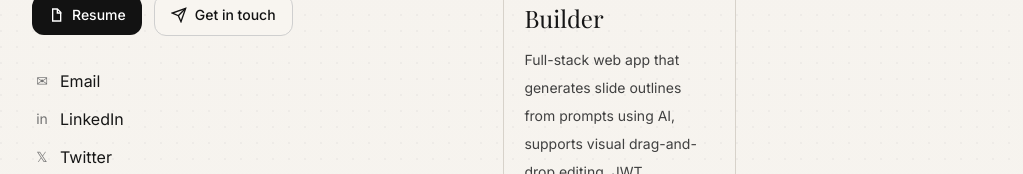
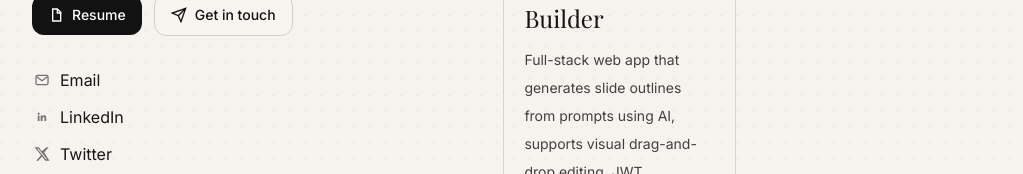
Before and after one commit to Drv4ever/Portfolio, a Next.js app: page / in a window 1280 px wide. Shown: the part 626-800 px from the top of the page, without its empty margins (256-1279 px from the left). Built offline with nearby package versions, Linux system fonts and the light colour scheme; a web font is replaced by a local one.

Commit message:
changes github and email logo

```diff
--- a/src/components/Hero.tsx
+++ b/src/components/Hero.tsx
@@ -5,11 +5,28 @@ import HeroActions from "@/components/HeroActions";
 import { profile } from "@/data/content";
 
 export default function Hero() {
-  const socialIcon: Record<string, string> = {
-    Email: "✉",
-    LinkedIn: "in",
-    Twitter: "𝕏",
-    GitHub: "◉"
+  const socialIcon: Record<string, JSX.Element> = {
+    Email: (
+      <svg viewBox="0 0 24 24" className="h-4 w-4" fill="none" stroke="currentColor" strokeWidth="1.9" aria-hidden="true">
+        <rect x="3" y="5" width="18" height="14" rx="2" />
+        <path d="m4 7 8 6 8-6" />
+      </svg>
+    ),
+    LinkedIn: (
+      <svg viewBox="0 0 24 24" className="h-4 w-4" fill="currentColor" aria-hidden="true">
+        <path d="M6.94 8.5a1.56 1.56 0 1 1 0-3.12 1.56 1.56 0 0 1 0 3.12ZM5.6 9.75h2.68V18H5.6V9.75Zm4.35 0h2.57v1.13h.04c.36-.68 1.23-1.4 2.54-1.4 2.72 0 3.22 1.78 3.22 4.09V18h-2.67v-3.88c0-.92-.02-2.1-1.28-2.1-1.28 0-1.48 1-1.48 2.03V18H9.95V9.75Z" />
+      </svg>
+    ),
+    Twitter: (
+      <svg viewBox="0 0 24 24" className="h-4 w-4" fill="currentColor" aria-hidden="true">
+        <path d="M18.9 2H22l-6.77 7.73L23.2 22h-6.26l-4.9-6.42L6.42 22H3.3l7.24-8.27L.8 2h6.42l4.43 5.86L18.9 2Zm-1.1 18h1.73L6.3 3.9H4.44L17.8 20Z" />
+      </svg>
+    ),
+    GitHub: (
+      <svg viewBox="0 0 24 24" className="h-4 w-4" fill="currentColor" aria-hidden="true">
+        <path d="M12 .7a11.3 11.3 0 0 0-3.57 22.02c.57.1.78-.25.78-.55v-2.14c-3.17.69-3.84-1.34-3.84-1.34-.52-1.31-1.27-1.66-1.27-1.66-1.03-.7.08-.7.08-.7 1.14.08 1.74 1.16 1.74 1.16 1 .72 2.6.52 3.24.4.1-.73.4-1.23.72-1.52-2.53-.29-5.19-1.25-5.19-5.55 0-1.23.44-2.24 1.16-3.03-.12-.28-.5-1.43.12-2.97 0 0 .95-.3 3.1 1.16a10.8 10.8 0 0 1 5.66 0c2.14-1.46 3.08-1.16 3.08-1.16.63 1.54.24 2.69.12 2.97.72.79 1.16 1.8 1.16 3.03 0 4.31-2.67 5.26-5.2 5.54.4.35.78 1.03.78 2.08v3.1c0 .3.2.66.79.55A11.3 11.3 0 0 0 12 .7Z" />
+      </svg>
+    )
   };
 
   return (
@@ -39,8 +56,8 @@ export default function Hero() {
                 target={item.href.startsWith("http") ? "_blank" : undefined}
                 rel={item.href.startsWith("http") ? "noreferrer" : undefined}
               >
-                <span className="inline-flex h-5 w-5 items-center justify-center text-sm text-neutral-500 dark:text-neutral-400">
-                  {socialIcon[item.label] ?? "•"}
+                <span className="inline-flex h-5 w-5 items-center justify-center text-neutral-500 dark:text-neutral-400">
+                  {socialIcon[item.label] ?? <span className="text-xs">•</span>}
                 </span>
                 {item.label}
               </a>
```
